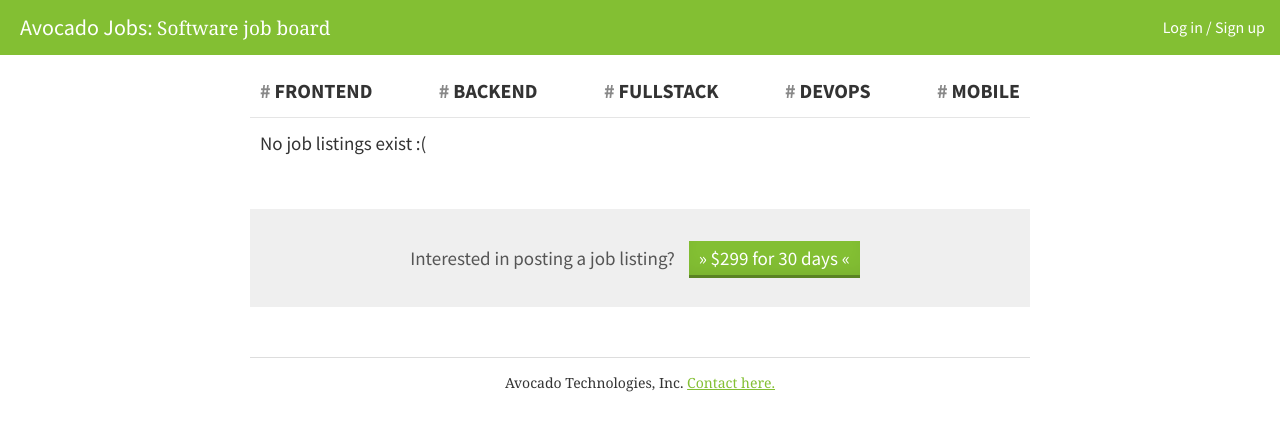
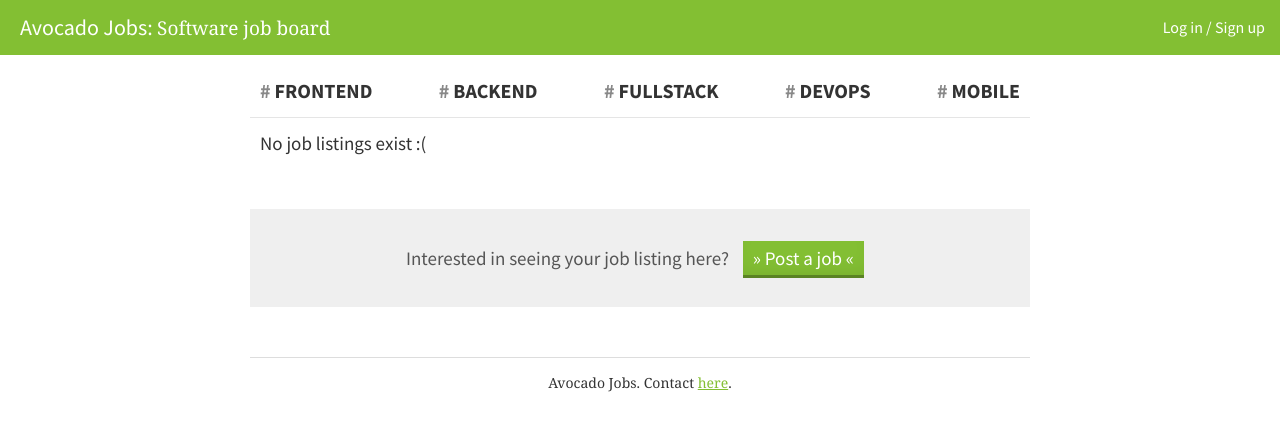
Before and after one commit to sirodoht/avocado-jobs, a Django app: template main/templates/main/index.html in a window 1280 px wide. Shown: the top 431 px of the page. Run offline with Django 3.2, Linux system fonts and the light colour scheme; the template is opened without the code that fills it, so the values that code supplies are empty; parts of the project's set-up code (start-up, migrations or seed data) failed here and were passed over.

Commit message:
update index create new post button and footer

```diff
--- a/main/templates/main/index.html
+++ b/main/templates/main/index.html
@@ -45,13 +45,13 @@
             </div>
 
             <div class="post">
-                Interested in posting a job listing? <a href="{% url 'main:submit' %}">&raquo; $299 for 30 days &laquo;</a>
+                Interested in seeing your job listing here? <a href="{% url 'main:submit' %}">&raquo; Post a job &laquo;</a>
             </div>
 
         </div>
 
         <footer>
-            <p>Avocado Technologies, Inc. <a href="hi@avocadotech.com">Contact here.</a></p>
+            <p>Avocado Jobs. Contact <a href="mailto:hi@avocadojobs.com">here</a>.</p>
         </footer>
     </div>
     <script>
```
